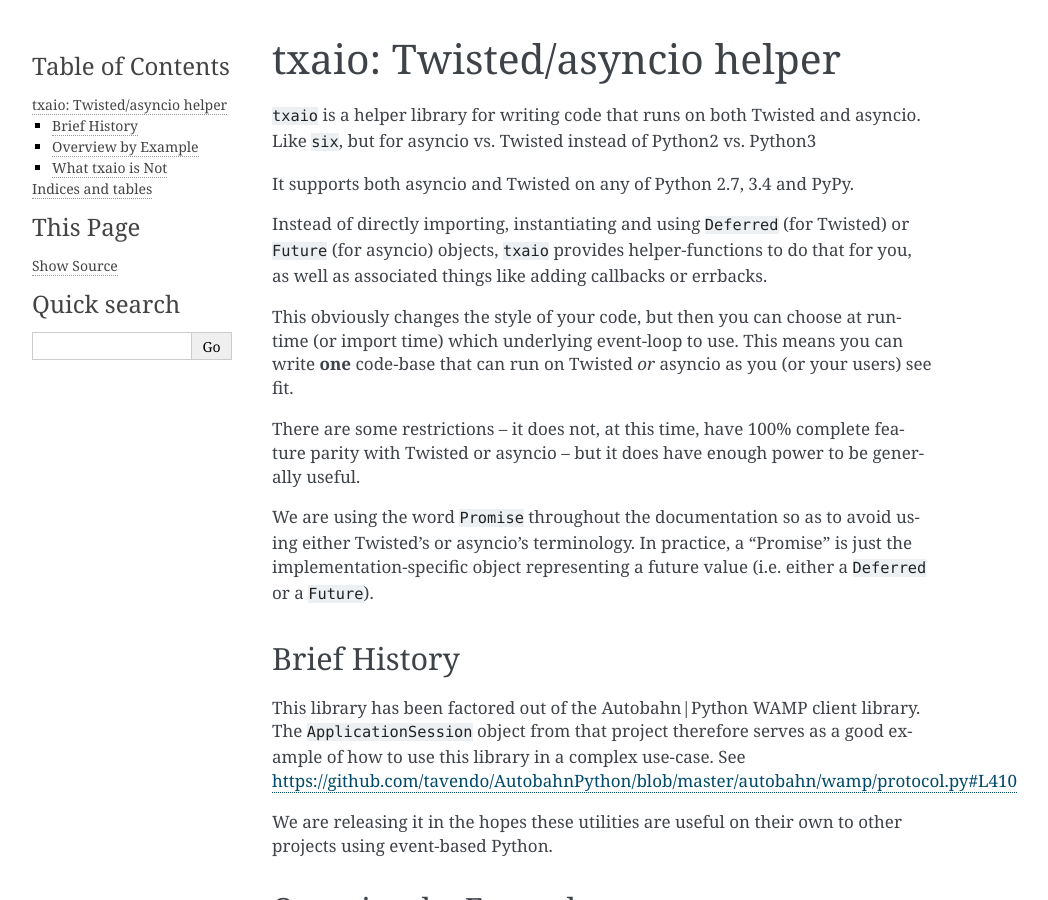
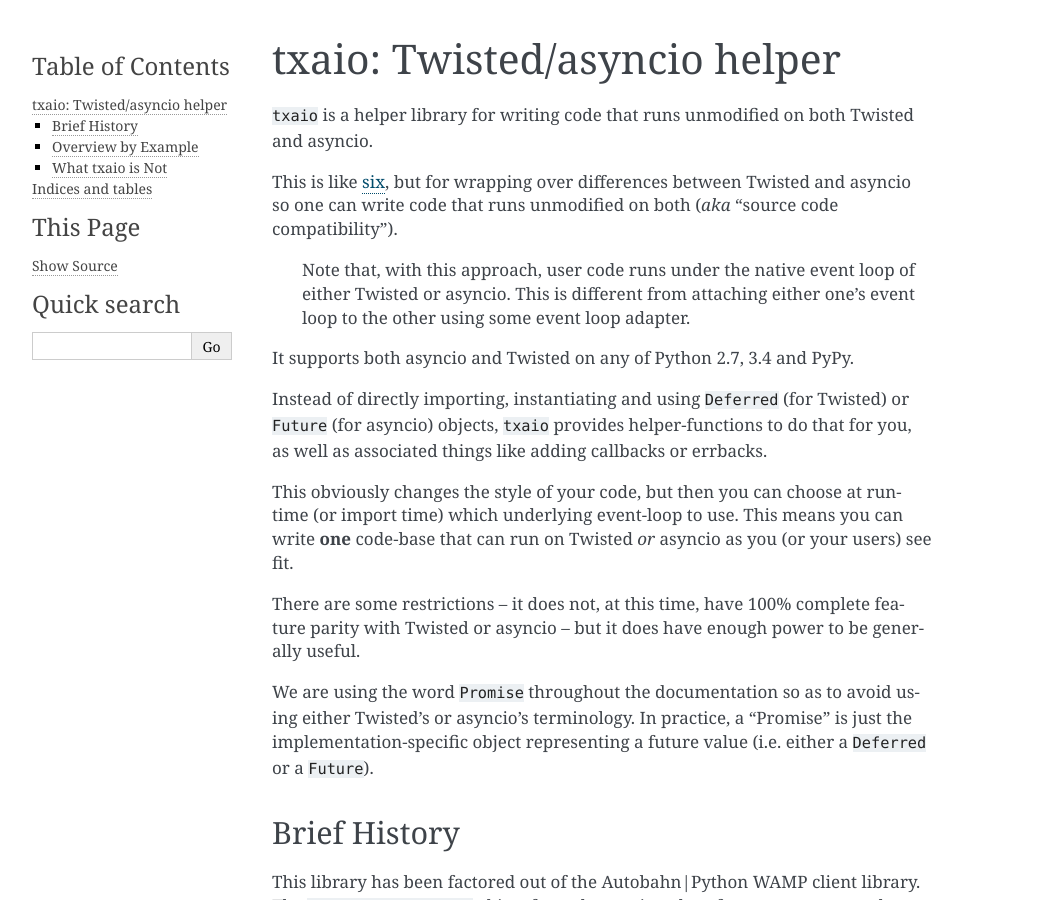
Before and after one commit to crossbario/txaio, a Sphinx documentation site: the page built from doc/index.rst, in a window 1280 px wide and 900 px high. Shown: the whole window, without its empty margins (148-1196 px from the left). Built offline with Sphinx 7.4.7, drawn with Linux system fonts in a browser that asks for light colours.

Commit message:
unify README and doc/index with original text

```diff
--- a/doc/index.rst
+++ b/doc/index.rst
@@ -1,9 +1,17 @@
 txaio: Twisted/asyncio helper
 =============================
 
-``txaio`` is a helper library for writing code that runs on both
-Twisted and asyncio. Like ``six``, but for asyncio vs. Twisted instead
-of Python2 vs. Python3
+``txaio`` is a helper library for writing code that runs unmodified on
+both Twisted and asyncio.
+
+This is like `six <http://pythonhosted.org/six/>`_, but for wrapping
+over differences between Twisted and asyncio so one can write code
+that runs unmodified on both (*aka* "source code compatibility").
+
+    Note that, with this approach, user code runs under the native
+    event loop of either Twisted or asyncio. This is different from
+    attaching either one's event loop to the other using some event
+    loop adapter.
 
 It supports both asyncio and Twisted on any of Python 2.7, 3.4 and
 PyPy.
```
Also changed, not shown: README.md (+1 -6 lines).
